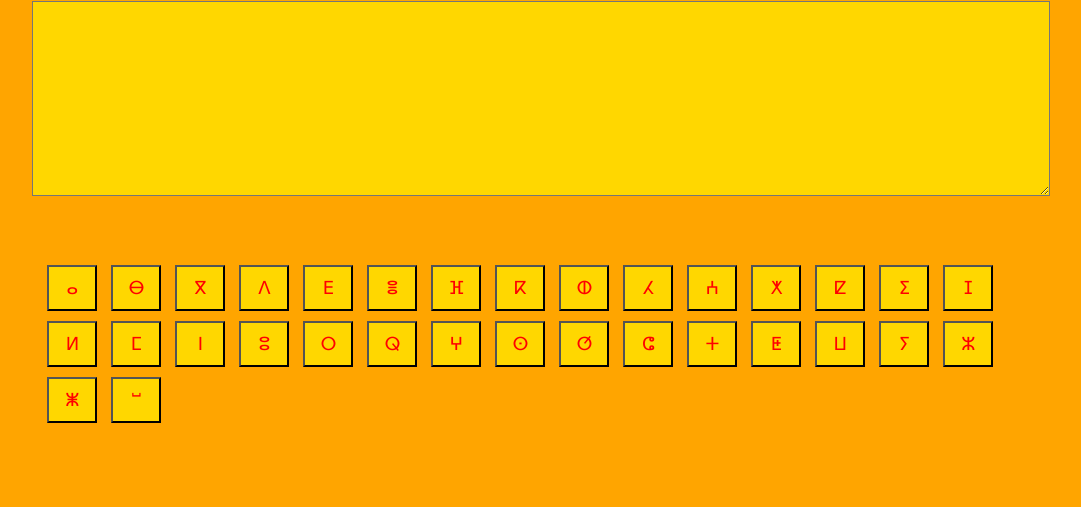
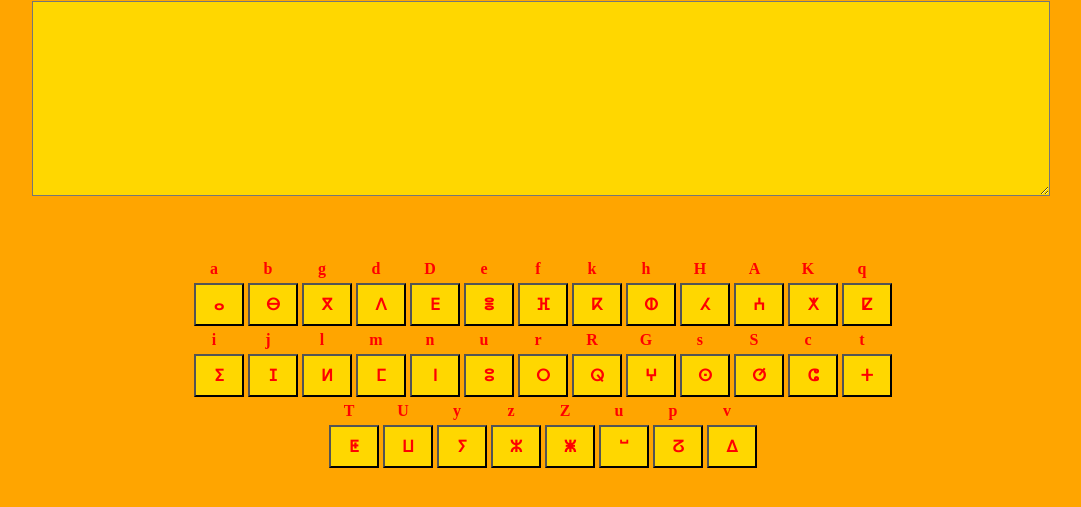
Before and after one commit to mehdi-aitaryane/tifinagh-keyboard, a plain HTML site: page index.html in a window 1280 px wide. Shown: the part 107-614 px from the top of the page, without its empty margins (102-1183 px from the left). Drawn offline with Linux system fonts and the light colour scheme.

Commit message:
organize keyboard characters

```diff
--- a/index.html
+++ b/index.html
@@ -11,39 +11,142 @@
     <textarea id="area" rows="7"></textarea>
     <div id="keyboard">
         <div class="row">
+            <div class="column">
+                <span>a</span>
                 <button>ⴰ</button>
+            </div>
+            <div class="column">
+                <span>b</span>
                 <button>ⴱ</button>
+            </div>
+            <div class="column">
+                <span>g</span>
                 <button>ⴳ</button>
+            </div>
+            <div class="column">
+                <span>d</span>
                 <button>ⴷ</button>
+            </div>
+            <div class="column">
+                <span>D</span>
                 <button>ⴹ</button>
+            </div>
+            <div class="column">
+                <span>e</span>
                 <button>ⴻ</button>
+            </div>
+            <div class="column">
+                <span>f</span>
                 <button>ⴼ</button>
+            </div>
+            <div class="column">
+                <span>k</span>
                 <button>ⴽ</button>
+            </div>
+            <div class="column">
+                <span>h</span>
                 <button>ⵀ</button>
+            </div>
+            <div class="column">
+                <span>H</span>
                 <button>ⵃ</button>
+            </div>
+            <div class="column">
+                <span>A</span>
                 <button>ⵄ</button>
+            </div>
+            <div class="column">
+                <span>K</span>
                 <button>ⵅ</button>
+            </div>
+            <div class="column">
+                <span>q</span>
                 <button>ⵇ</button>
+            </div>
+            <div class="column">
+                <span>i</span>
                 <button>ⵉ</button>
+            </div>
+            <div class="column">
+                <span>j</span>
                 <button>ⵊ</button>
+            </div>
+            <div class="column">
+                <span>l</span>
                 <button>ⵍ</button>
-
+            </div>
+            <div class="column">
+                <span>m</span>
                 <button>ⵎ</button>
+            </div>
+            <div class="column">
+                <span>n</span>
                 <button>ⵏ</button>
+            </div>
+            <div class="column">
+                <span>u</span>
                 <button>ⵓ</button>
+            </div>
+            <div class="column">
+                <span>r</span>
                 <button>ⵔ</button>
+            </div>
+            <div class="column">
+                <span>R</span>
                 <button>ⵕ</button>
+            </div>
+            <div class="column">
+                <span>G</span>
                 <button>ⵖ</button>
+            </div>
+            <div class="column">
+                <span>s</span>
                 <button>ⵙ</button>
+            </div>
+            <div class="column">
+                <span>S</span>
                 <button>ⵚ</button>
+            </div>
+            <div class="column">
+                <span>c</span>
                 <button>ⵛ</button>
+            </div>
+            <div class="column">
+                <span>t</span>
                 <button>ⵜ</button>
+            </div>
+            <div class="column">
+                <span>T</span>
                 <button>ⵟ</button>
+            </div>
+            <div class="column">
+                <span>U</span>
                 <button>ⵡ</button>
+            </div>
+            <div class="column">
+                <span>y</span>
                 <button>ⵢ</button>
+            </div>
+            <div class="column">
+                <span>z</span>
                 <button>ⵣ</button>
+            </div>
+            <div class="column">
+                <span>Z</span>
                 <button>ⵥ</button>
+            </div>
+            <div class="column">
+                <span>u</span>
                 <button>ⵯ</button>
+            </div>
+            <div class="column">
+                <span>p</span>
+                <button>ⵒ</button>
+            </div>
+            <div class="column">
+                <span>v</span>
+                <button>ⵠ</button>
+            </div>
         </div>
     </div>
 </body>
--- a/style.css
+++ b/style.css
@@ -24,9 +24,11 @@ html
 #keyboard
 {
     margin-top: 50px;
-    margin-left: 10%;
-    margin-right: 10%;
-    width: 80%;
+    margin-left: 20%;
+    margin-right: 20%;
+    width: 60%;
+    text-align: center;
+    font-weight: bold;
 }
 
 .row
@@ -35,12 +37,22 @@ html
     padding: 10px;
 }
 
-.row > button
+.column
 {
-    font-size: 18px;
+    font-size: 16px;
+    text-align: center;
+    width: 50px;
+    color: red;
+    display: inline-block;
+}
+
+.column > button
+{
+    font-size: 16px;
     padding: 10px;
     color: red;
     background-color: gold;
     margin: 5px;
     width: 50px;
+    font-weight: bold;
 }
```
Lines whose indentation alone changed are shown as unchanged.
